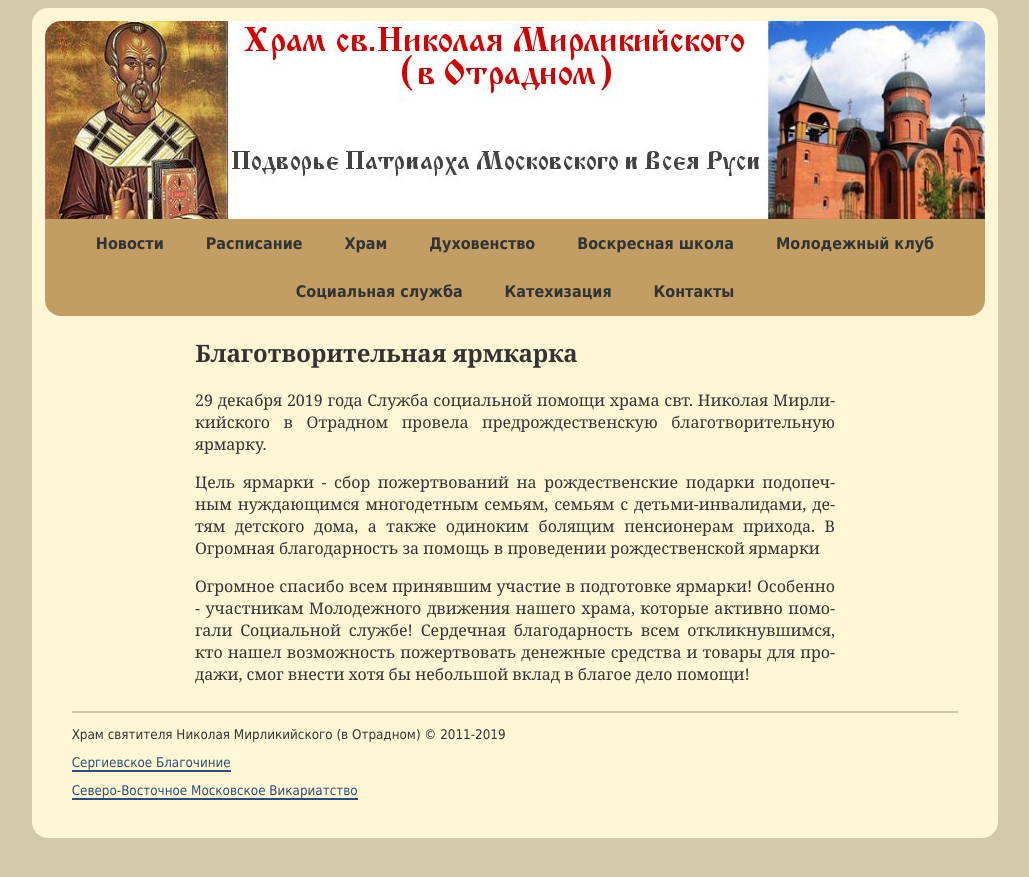
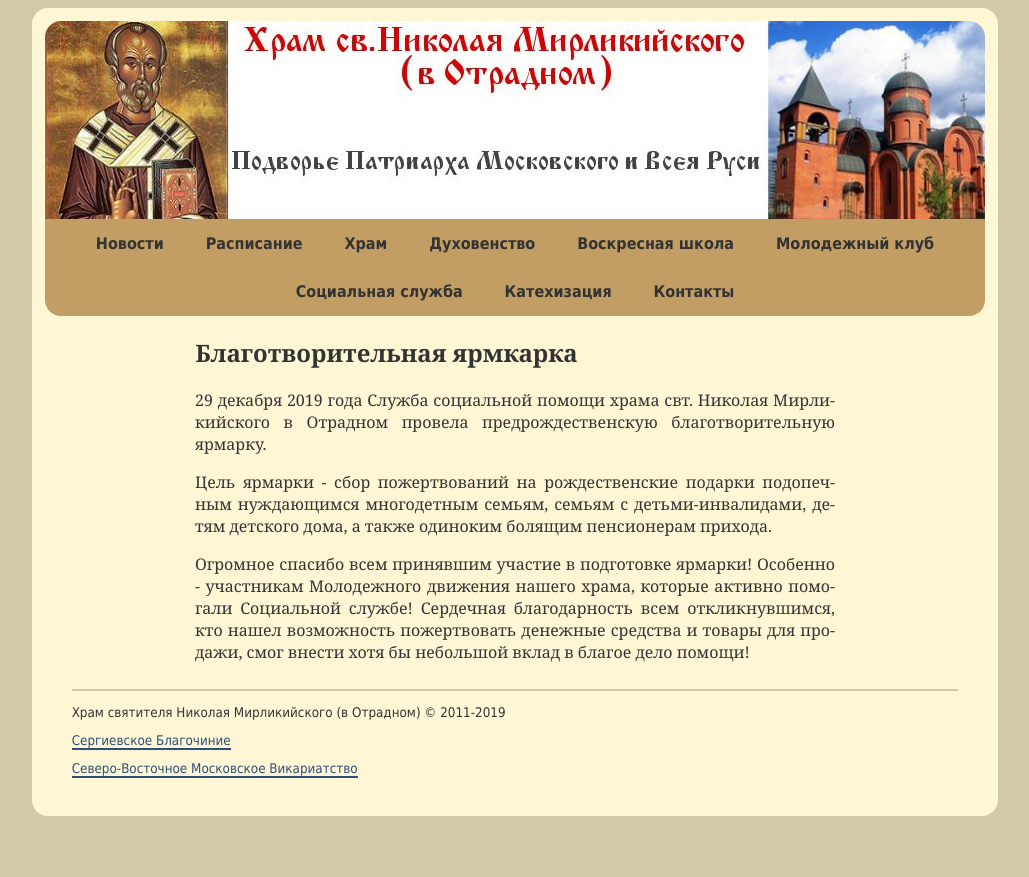
Before and after one commit to hramotradnoe/hramotradnoe.github.io, a Jekyll site: the page built from social/_posts/2019-12-29-fair.md, in a window 1280 px wide. Shown: the top 877 px of the page, without its empty margins (125-1154 px from the left). Built offline with Jekyll 4.4.1, drawn with Linux system fonts in a browser that asks for light colours.

Commit message:
Update 2019-12-29-fair.md

```diff
--- a/social/_posts/2019-12-29-fair.md
+++ b/social/_posts/2019-12-29-fair.md
@@ -4,6 +4,6 @@
 ---
 29 декабря 2019 года Служба социальной помощи храма свт. Николая Мирликийского в Отрадном провела  предрождественскую благотворительную ярмарку.
 
-Цель ярмарки - сбор пожертвований на рождественские подарки подопечным нуждающимся многодетным семьям, семьям с детьми-инвалидами, детям детского дома, а также одиноким болящим пенсионерам прихода. В Огромная благодарность за помощь в проведении рождественской ярмарки
+Цель ярмарки - сбор пожертвований на рождественские подарки подопечным нуждающимся многодетным семьям, семьям с детьми-инвалидами, детям детского дома, а также одиноким болящим пенсионерам прихода.
 
 Огромное спасибо всем принявшим участие в подготовке ярмарки! Особенно - участникам Молодежного движения нашего храма, которые активно помогали Социальной службе! Сердечная благодарность всем откликнувшимся, кто нашел возможность пожертвовать денежные средства и товары для продажи, смог внести хотя бы небольшой вклад в благое дело помощи!
```
